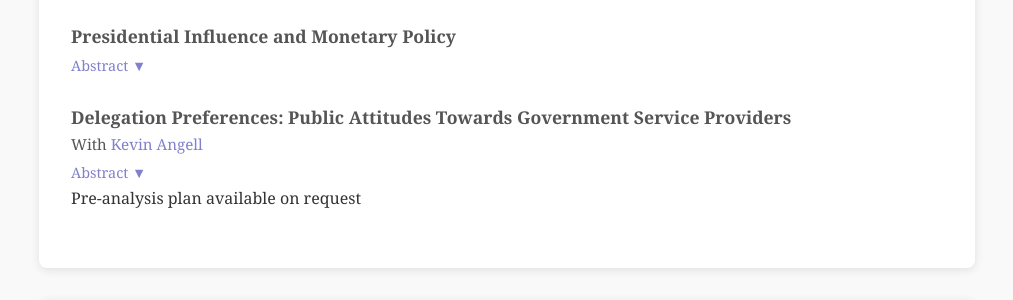
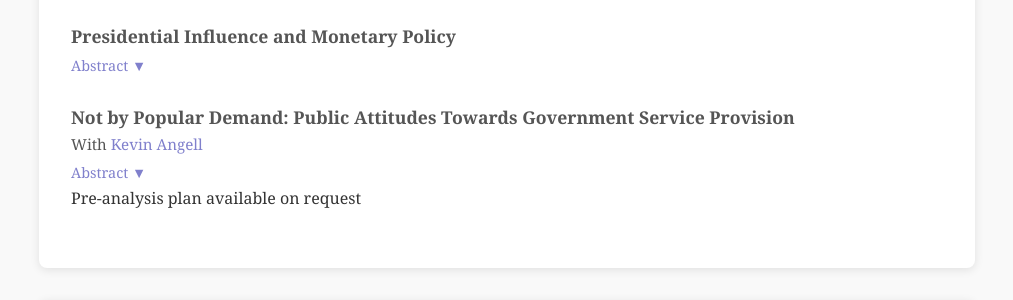
Before and after one commit to L-Cain/L-Cain.github.io, a Jekyll site: the page built from research.md, in a window 1280 px wide and 900 px high, scrolled down 349 px. Shown: the part 155-455 px from the top of the window, without its empty margins (133-1146 px from the left). Built offline with Jekyll 4.4.1, drawn with Linux system fonts in a browser that asks for light colours; part of the change alters nothing that is shown.

Commit message:
Update research.md

```diff
--- a/research.md
+++ b/research.md
@@ -37,13 +37,13 @@ Government</a>
   </div>
 
    <div style="margin-bottom: 1.5rem;">
-    <a target="_blank" style="font-size: 1.1rem; color: #555; font-weight: 600; ; text-decoration: none;">Delegation Preferences: Public Attitudes Towards Government Service Providers
+    <a target="_blank" style="font-size: 1.1rem; color: #555; font-weight: 600; ; text-decoration: none;"> Not by Popular Demand: Public Attitudes Towards Government Service Provision
 </a>
     <br>
     <span style="font-size: 0.95rem; color: #555;">With <a href="https://voices.uchicago.edu/kevinjangell/">Kevin Angell </a></span><br>
     <button onclick="var a=this.nextElementSibling;a.style.display=a.style.display==='block'?'none':'block';this.textContent=this.textContent==='Abstract ▼'?'Abstract ▲':'Abstract ▼';" style="margin-top:0.1rem;background:none;border:none;color:#8080cc;padding:0.25rem 0;cursor:pointer;font-family:inherit;font-size:0.9rem;">Abstract ▼</button>
     <div style="display:none;margin-top:0.75rem;padding:1rem;background:#f0f0f8;border-left:3px solid #8080cc;border-radius:0 4px 4px 0;">
-      <p>What does the public think about the outsourcing of government work to the private sector? Do Americans anticipate higher costs and lower quality when the state contracts with private firms? Holding constant these outcomes, are there residual preferences for state provision of social services? We find tentative affirmative answers to these questions using a series of simple survey experiments. These results indicate that the public expects better results from legislative delegation to bureaucrats and to non-profits than to for-profit firms or when representatives retain the prerogative. When the provider is held constant, the public anticipates worse results on average from giving a private firm broad rather than limited discretion to enact legislative goals. </p>
+      <p> As federal, state, and local governments work to administer and deliver public services, they face a wide array of options from direct political control to broad contracts with private entities. Large and policy-shaping aspects of government services are now delivered by non-governmental organizations. How does the American public view delegating public services to private entities? Using a survey experiment of 2,000 American adults, we find that the public does not prefer private, for-profit entities compared with bureaucratic agencies or direct legislative control. Contrary to arguments made by many politicians, respondents are less likely to view them as likely to provide high-quality or low-cost services. While non-profits do better than for profits, government agencies perform the best. Our results suggest that the American public does not enthusiastically support privatization and, in fact, dislikes it. As scholars consider the decision to privizatize, the focus should be on why it occurs despite a lack of public demand. </p>
      </div>
   <br> Pre-analysis plan available on request
   </div>
```
